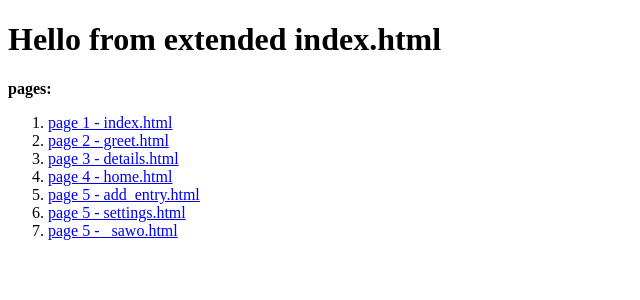
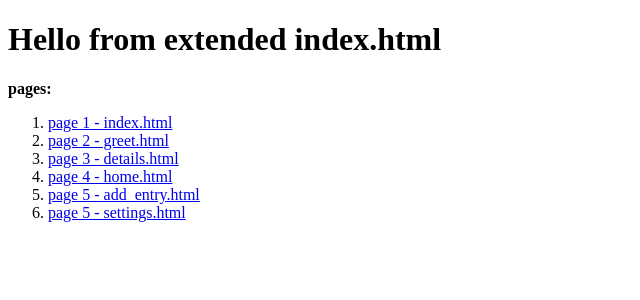
Before and after one commit to lem0n4id/declutterapp, a Flask app: page / in a window 1280 px wide. Shown: the top 300 px of the page, without its empty margins (0-640 px from the left). Run offline with Flask 2, Linux system fonts and the light colour scheme.

Commit message:
fix build error

```diff
--- a/templates/index.html
+++ b/templates/index.html
@@ -12,8 +12,6 @@
     <li><a href="{{ url_for('home') }}">page 4 - home.html</a></li>
     <li><a href="{{ url_for('entry') }}">page 5 - add_entry.html</a></li>
     <li><a href="{{ url_for('settings') }}">page 5 - settings.html</a></li>
-    <li><a href="{{ url_for('login') }}">page 5 - _sawo.html</a></li>
-
 </ol>
 
 {% endblock %}
```
